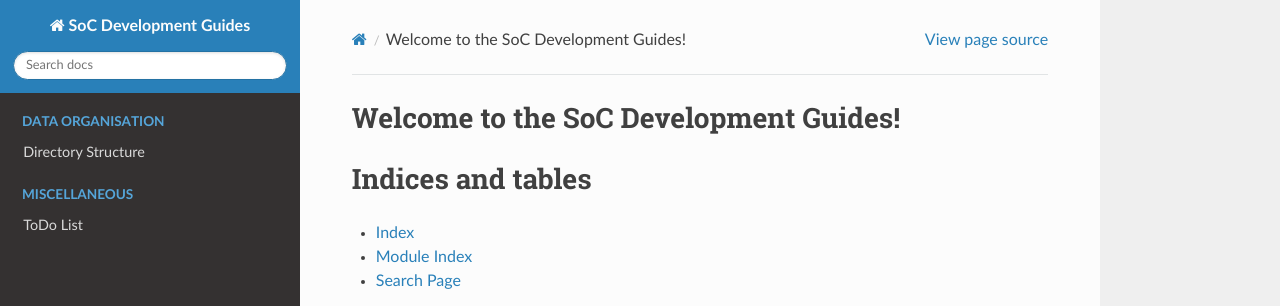
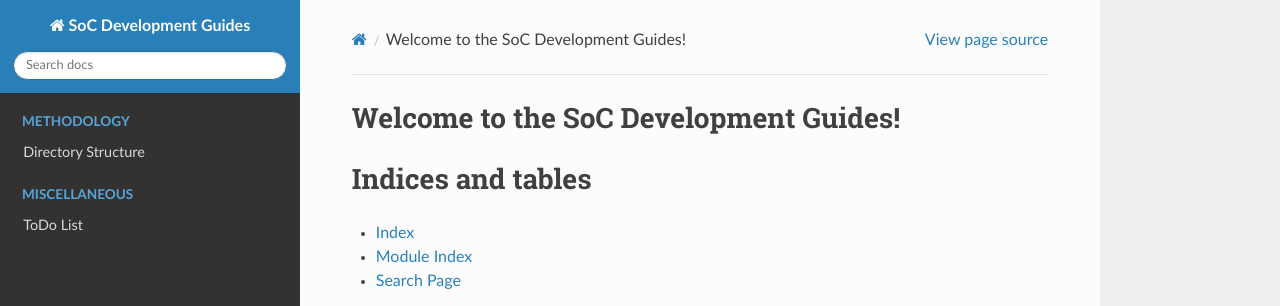
Before and after one commit to ksigurdsson/soc-dev-guides, a Sphinx documentation site: the page built from docs/source/index.rst, in a window 1280 px wide. Shown: the top 306 px of the page. Built offline with Sphinx 7.4.7 and the Read the Docs theme 2.0.0, drawn with Linux system fonts in a browser that asks for light colours.

Commit message:
Renamed methodology section and an inline code cleanup

````diff
--- a/docs/source/ToDo.rst
+++ b/docs/source/ToDo.rst
@@ -20,14 +20,14 @@
 * RTL
 
   * Build Targets (ASIC/FPGA/GENERIC - which is the default/else case?)
-  * Use `ifdef SIMULATE for simulation specifics
-  * Use `ifdef UPF SVA etc.
+  * Use ```ifdef SIMULATE`` for simulation specifics
+  * Use ```ifdef UPF SVA`` etc.
 * CDC
 * RDC
 * X-Prop
 * Linting
 
-  * HAL doesn't trace through cells with `celldefine
+  * HAL doesn't trace through cells with ```celldefine``
   * Must therefore HAL lint both GENERIC and ASIC RTL views
   * Verilator can (probably) only LEC the GENERIC view
 
--- a/docs/source/index.rst
+++ b/docs/source/index.rst
@@ -10,8 +10,14 @@
 
 .. toctree::
    :maxdepth: 1
-   :caption: Data Organisation
-   :name: organisation
+   :caption: Process
+   :name: process
+   :hidden:
+
+.. toctree::
+   :maxdepth: 1
+   :caption: Methodology
+   :name: methodology
    :hidden:
 
    directory-structure
````
